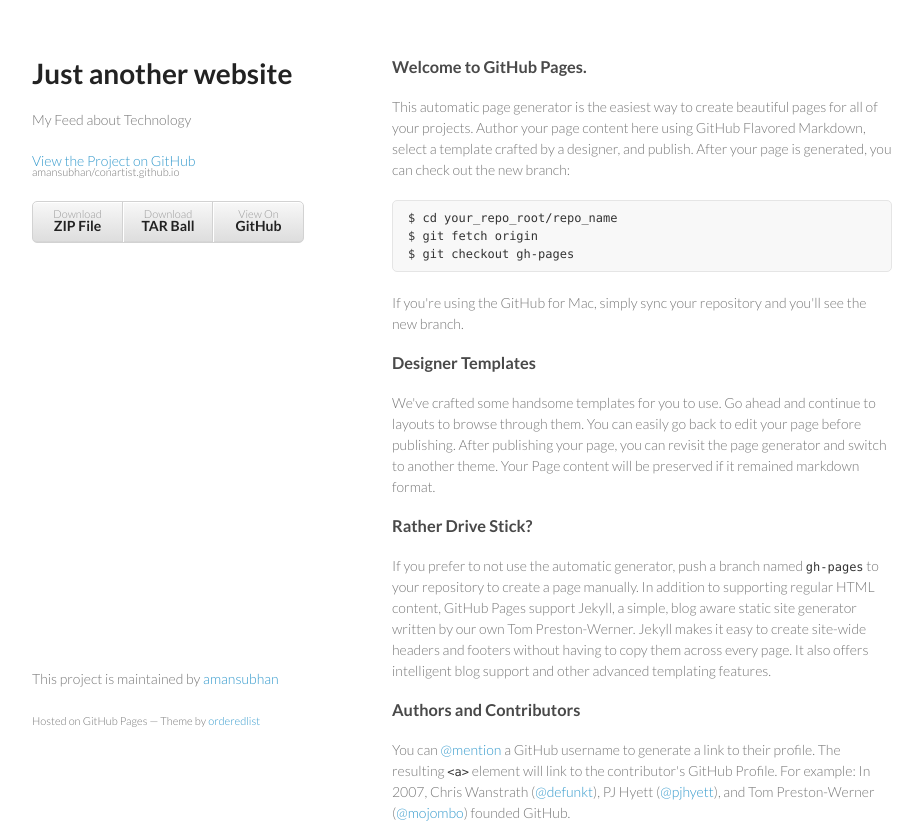
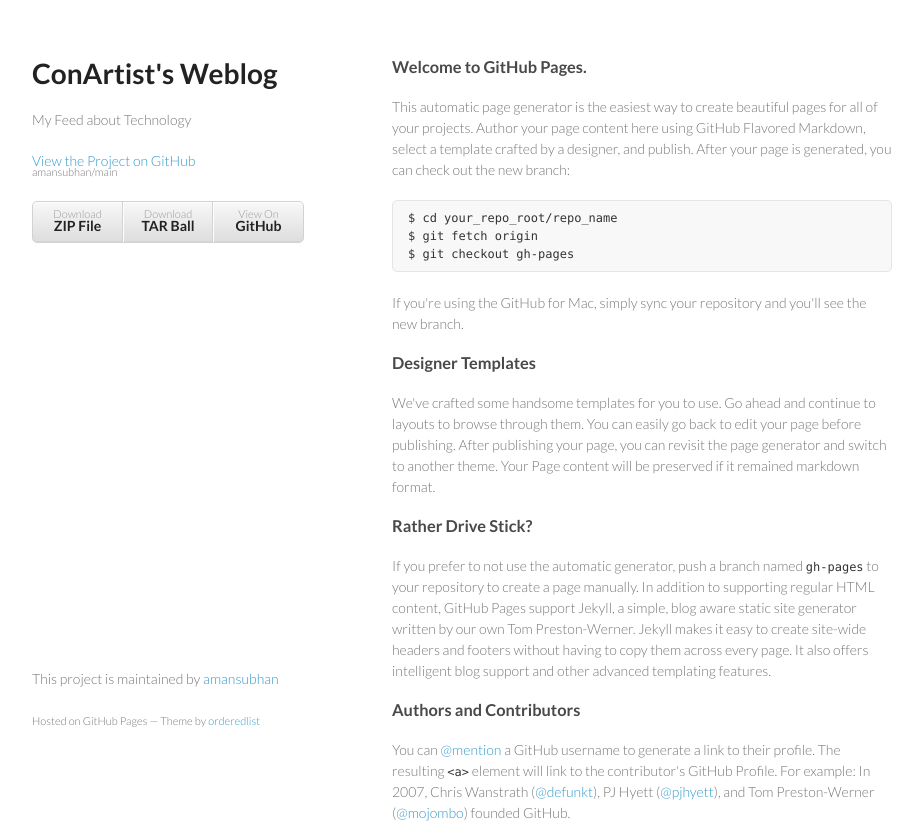
Before and after one commit to amansubhan/main, a plain HTML site: page index.html in a window 1280 px wide. Shown: the top 826 px of the page, without its empty margins (178-1101 px from the left). Drawn offline with Linux system fonts and the light colour scheme.

```diff
--- a/index.html
+++ b/index.html
@@ -3,7 +3,7 @@
   <head>
     <meta charset="utf-8">
     <meta http-equiv="X-UA-Compatible" content="chrome=1">
-    <title>Just another website by amansubhan</title>
+    <title>ConArtist&#39;s Weblog by amansubhan</title>
 
     <link rel="stylesheet" href="stylesheets/styles.css">
     <link rel="stylesheet" href="stylesheets/pygment_trac.css">
@@ -15,16 +15,16 @@
   <body>
     <div class="wrapper">
       <header>
-        <h1>Just another website</h1>
+        <h1>ConArtist&#39;s Weblog</h1>
         <p>My Feed about Technology</p>
 
-        <p class="view"><a href="https://github.com/amansubhan/conartist.github.io">View the Project on GitHub <small>amansubhan/conartist.github.io</small></a></p>
+        <p class="view"><a href="https://github.com/amansubhan/main">View the Project on GitHub <small>amansubhan/main</small></a></p>
 
 
         <ul>
-          <li><a href="https://github.com/amansubhan/conartist.github.io/zipball/master">Download <strong>ZIP File</strong></a></li>
-          <li><a href="https://github.com/amansubhan/conartist.github.io/tarball/master">Download <strong>TAR Ball</strong></a></li>
-          <li><a href="https://github.com/amansubhan/conartist.github.io">View On <strong>GitHub</strong></a></li>
+          <li><a href="https://github.com/amansubhan/main/zipball/master">Download <strong>ZIP File</strong></a></li>
+          <li><a href="https://github.com/amansubhan/main/tarball/master">Download <strong>TAR Ball</strong></a></li>
+          <li><a href="https://github.com/amansubhan/main">View On <strong>GitHub</strong></a></li>
         </ul>
       </header>
       <section>
```
Also changed, not shown: params.json (+1 -1 lines).
